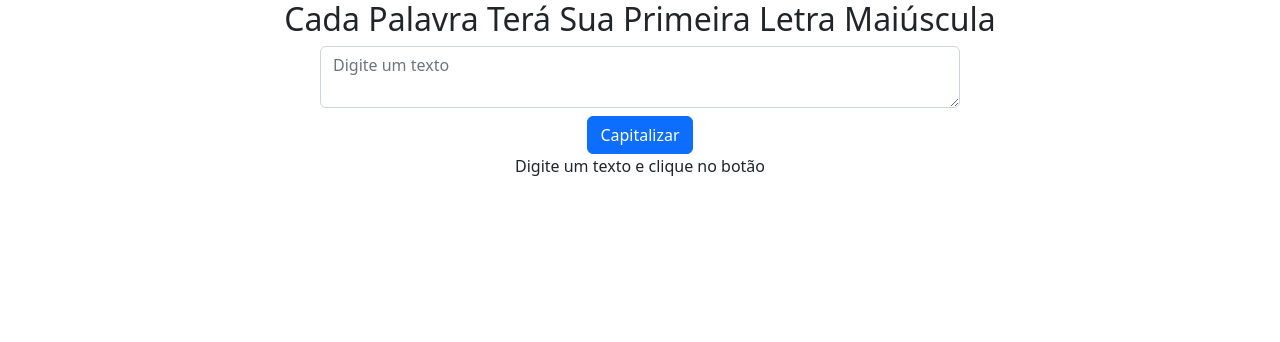
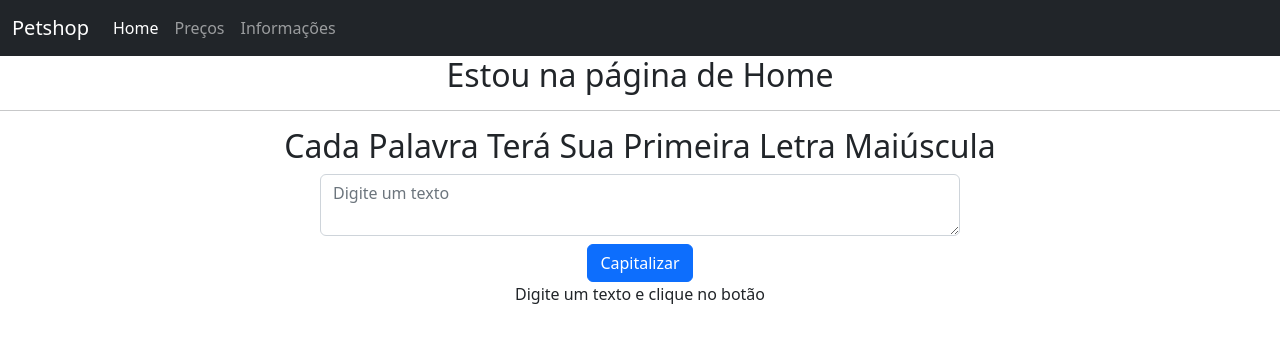
Before and after one commit to ajhopf/devInHouse-exercises-s11, an Angular app: page / in a window 1280 px wide. Shown: the top 342 px of the page. Built offline with nearby package versions, Linux system fonts and the light colour scheme.

Commit message:
ex2 - add nav container com switchCase

```diff
--- a/src/app/app.component.html
+++ b/src/app/app.component.html
@@ -1 +1,3 @@
+<app-navbar></app-navbar>
+
 <app-capitalize></app-capitalize>
--- a/src/app/app.module.ts
+++ b/src/app/app.module.ts
@@ -6,12 +6,14 @@ import { AppComponent } from './app.component';
 import { CapitalizePhillipsPipe } from './pipes/capitalize-phillips.pipe';
 import { CapitalizeComponent } from './components/capitalize/capitalize.component';
 import { FormsModule } from "@angular/forms";
+import { NavbarComponent } from './components/navbar/navbar.component';
 
 @NgModule({
   declarations: [
     AppComponent,
     CapitalizePhillipsPipe,
-    CapitalizeComponent
+    CapitalizeComponent,
+    NavbarComponent
   ],
   imports: [
     BrowserModule,
--- /dev/null
+++ b/src/app/components/navbar/navbar.component.html
@@ -0,0 +1,62 @@
+<nav class="navbar navbar-dark navbar-expand-lg bg-dark">
+  <div class="container-fluid">
+	<a class="navbar-brand" href="#">Petshop</a>
+	<button
+	  class="navbar-toggler"
+	  type="button"
+	  data-bs-toggle="collapse"
+	  data-bs-target="#navbarNav"
+	  aria-controls="navbarNav"
+	  aria-expanded="false"
+	  aria-label="Toggle navigation">
+	  <span class="navbar-toggler-icon"></span>
+	</button>
+	<div
+	  class="collapse navbar-collapse"
+	  id="navbarNav">
+	  <ul class="navbar-nav">
+		<li class="nav-item">
+		  <a
+			class="nav-link"
+			aria-current="page"
+			[routerLink]="['/']"
+			[attr.aria-current]="page === 'home' ? 'true': 'false'"
+			[ngClass]="page === 'home' ? 'active' : ''"
+		  	(click)="page = 'home'">
+			Home
+		  </a>
+		</li>
+		<li class="nav-item">
+		  <a
+			class="nav-link"
+			[routerLink]="['/']"
+			[attr.aria-current]="page === 'precos' ? 'true' : 'false'"
+			[ngClass]="page === 'precos' ? 'active' : ''"
+			(click)="page = 'precos'">
+			Preços
+		  </a>
+		</li>
+		<li class="nav-item">
+		  <a
+			class="nav-link"
+			[routerLink]="['/']"
+			[attr.aria-current]="page === 'infos' ? 'true' : 'false'"
+			[ngClass]="page === 'infos' ? 'active' : ''"
+			(click)="page = 'infos'">
+			Informações
+		  </a>
+		</li>
+	  </ul>
+	</div>
+  </div>
+</nav>
+
+<div
+  class="text-center"
+  [ngSwitch]="page">
+  <h2 *ngSwitchCase="'home'">Estou na página de Home</h2>
+  <h2 *ngSwitchCase="'precos'">Estou na página de Preços</h2>
+  <h2 *ngSwitchCase="'infos'">Estou na página de Informações</h2>
+</div>
+
+<hr>
--- /dev/null
+++ b/src/app/components/navbar/navbar.component.ts
@@ -0,0 +1,10 @@
+import { Component } from '@angular/core';
+
+@Component({
+  selector: 'app-navbar',
+  templateUrl: './navbar.component.html',
+  styleUrls: ['./navbar.component.css']
+})
+export class NavbarComponent {
+  page: string = 'home'
+}
```
Also changed, not shown: src/app/components/navbar/navbar.component.css (added).
